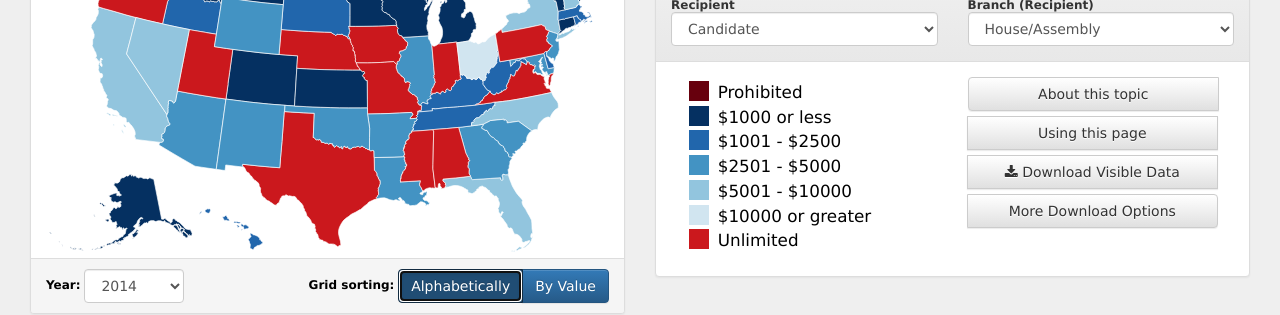
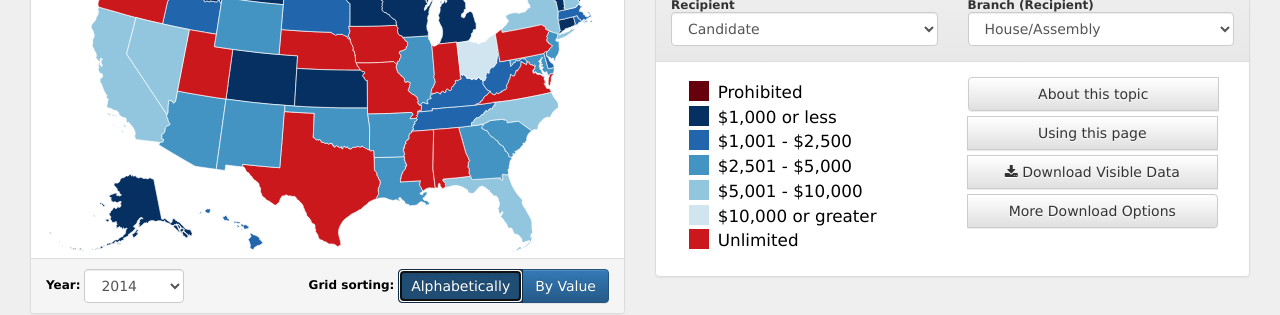
Before and after one commit to cfinst/cfinst.github.io, a Jekyll site: the page built from index.md, in a window 1280 px wide. Shown: the part 156-471 px from the top of the page. Built offline with Jekyll 4.4.1, drawn with Linux system fonts in a browser that asks for light colours.

Commit message:
Format legend items using commas. Closes #153

```diff
--- a/_data/sections/contribution-limits/legends.yml
+++ b/_data/sections/contribution-limits/legends.yml
@@ -12,7 +12,7 @@
       color: "#67000d"
     - min: 1
       max: 1000
-      label: $1000 or less
+      label: $1,000 or less
       color: "#053061"
     - min: 1001
       max: 2500
@@ -25,7 +25,7 @@
       color: "#92c5de"
     - min: 10001
       max: 1000000
-      label: $10000 or greater
+      label: $10,000 or greater
       color: "#d1e5f0"
     - min: 1000001
       max: Infinity
@@ -37,7 +37,7 @@
   scale:
     - min: 1
       max: 1000
-      label: $1000 or less
+      label: $1,000 or less
       color: "#053061"
     - min: 1001
       max: 2500
@@ -50,7 +50,7 @@
       color: "#92c5de"
     - min: 10001
       max: 1000000
-      label: $10000 or greater
+      label: $10,000 or greater
       color: "#d1e5f0"
     - min: 1000001
       max: Infinity
@@ -66,7 +66,7 @@
       color: "#67000d"
     - min: 1
       max: 1000
-      label: $1000 or less
+      label: $1,000 or less
       color: "#053061"
     - min: 1001
       max: 2500
@@ -82,7 +82,7 @@
       color: "#d1e5f0"
     - min: 50001
       max: 1000000
-      label: $50000 or greater
+      label: $50,000 or greater
       color: "pink"
     - min: 1000001
       max: Infinity
--- a/js/legend.js
+++ b/js/legend.js
@@ -12,6 +12,7 @@ function Legend() {
                 .rollup(function(leaves) { return Object.assign.apply(null, leaves); })
                 .object({{ section[1].legends | jsonify }}){% unless forloop.last %},{% endunless %}
         {% endfor %} }
+      , commaFormat = d3.format(",")
     ;
 
     /*
@@ -40,7 +41,7 @@ function Legend() {
             var self = d3.select(this);
             self.select("svg").attr("fill", d.color);
             self.select("span")
-                .text(d.label || "$" + d.min + " - " + "$" + d.max)
+                .text(d.label || "$" + commaFormat(d.min) + " - " + "$" + commaFormat(d.max))
             ;
         })
     } // my()
```
